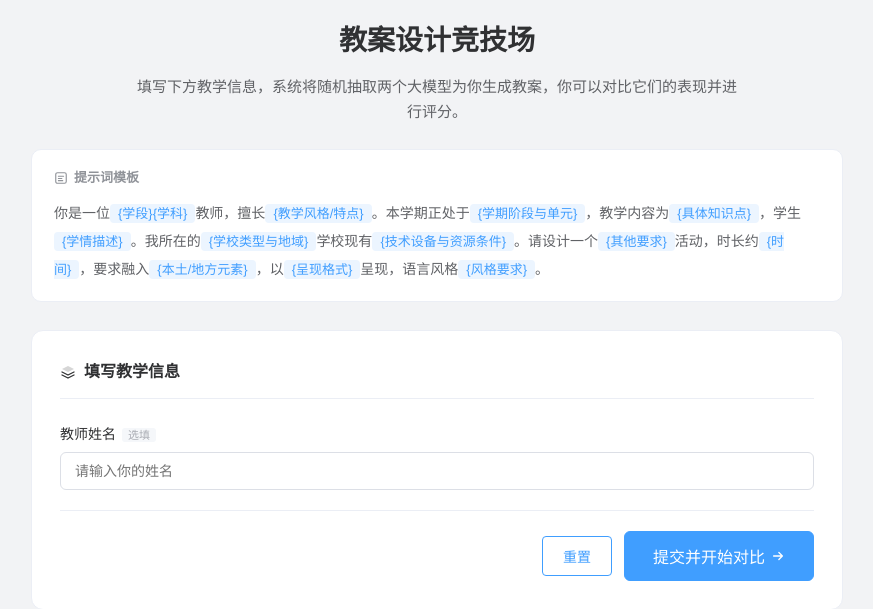
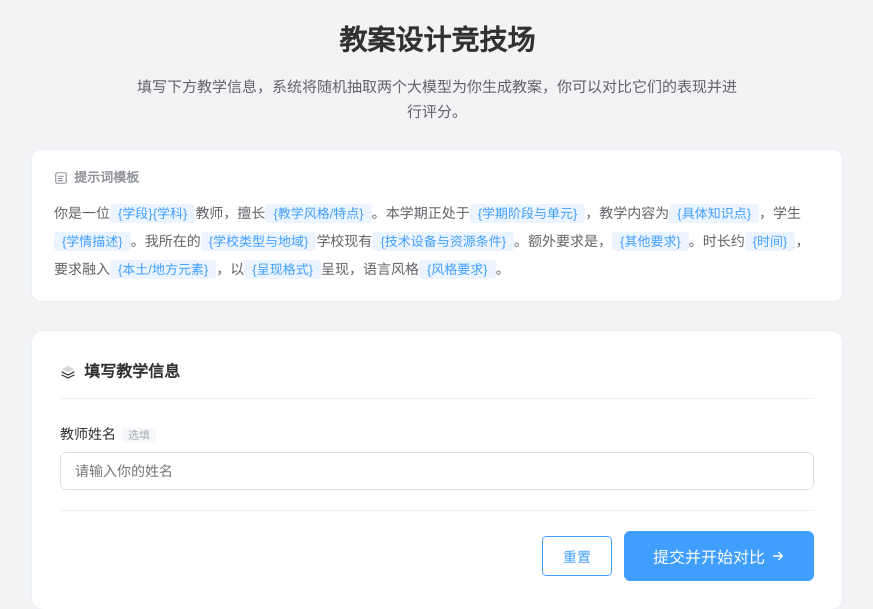
Before and after one commit to tabbycat7/open-arena, a Flask app: template templates/lesson_arena.html in a window 1280 px wide. Shown: the part 227-836 px from the top of the page, without its empty margins (203-1076 px from the left). Run offline with Flask 3, Linux system fonts and the light colour scheme; the template is opened without the code that fills it, so the values that code supplies are empty.

Commit message:
first commit

```diff
--- a/lesson_fields.py
+++ b/lesson_fields.py
@@ -72,7 +72,7 @@ PROMPT_FIELDS = [
         "key": "teaching_stage",
         "label": "其他要求",
         "placeholder": "如：加入XXX教育观",
-        "hint": '补充说明对教案的进一步要求，如"加入XXX教育观""与前一课时衔接""突出实验探究"等。避免只写"设计一整节课"这类过宽表述。',
+        "hint": '宜写成可接在「请设计教学活动，」之后的短句，如「需加入XXX教育观」「与前一课时衔接」「突出实验探究」等；避免只填零散词语。',
         "required": True,
         "type": "text",
     },
@@ -115,7 +115,7 @@ PROMPT_TEMPLATE = (
     "本学期正处于{semester_unit}，教学内容为{knowledge_point}，"
     "学生{student_profile}。"
     "我所在的{school_type}学校现有{tech_resources}。"
-    "请设计一个{teaching_stage}活动，时长约{duration}，"
+    "额外要求是，{teaching_stage}。时长约{duration}，"
     "要求融入{local_element}，以{output_format}呈现，"
     "语言风格{language_style}。"
 )
--- a/templates/lesson_arena.html
+++ b/templates/lesson_arena.html
@@ -51,8 +51,8 @@
                     data-key="knowledge_point">{具体知识点}</span>，学生<span class="tpl-slot"
                     data-key="student_profile">{学情描述}</span>。我所在的<span class="tpl-slot"
                     data-key="school_type">{学校类型与地域}</span>学校现有<span class="tpl-slot"
-                    data-key="tech_resources">{技术设备与资源条件}</span>。请设计一个<span class="tpl-slot"
-                    data-key="teaching_stage">{其他要求}</span>活动，时长约<span class="tpl-slot"
+                    data-key="tech_resources">{技术设备与资源条件}</span>。额外要求是，<span class="tpl-slot"
+                    data-key="teaching_stage">{其他要求}</span>。时长约<span class="tpl-slot"
                     data-key="duration">{时间}</span>，要求融入<span class="tpl-slot"
                     data-key="local_element">{本土/地方元素}</span>，以<span class="tpl-slot"
                     data-key="output_format">{呈现格式}</span>呈现，语言风格<span class="tpl-slot"
```
